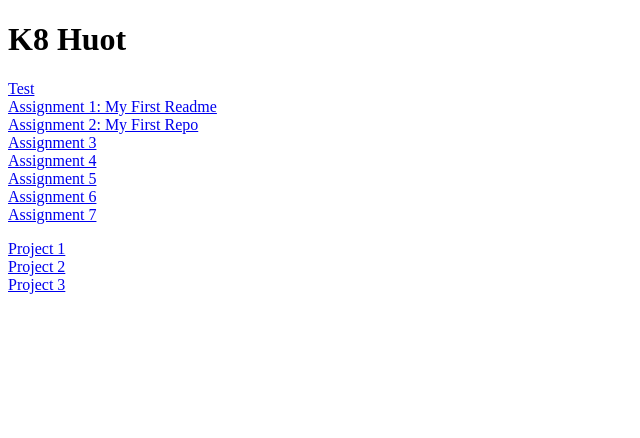
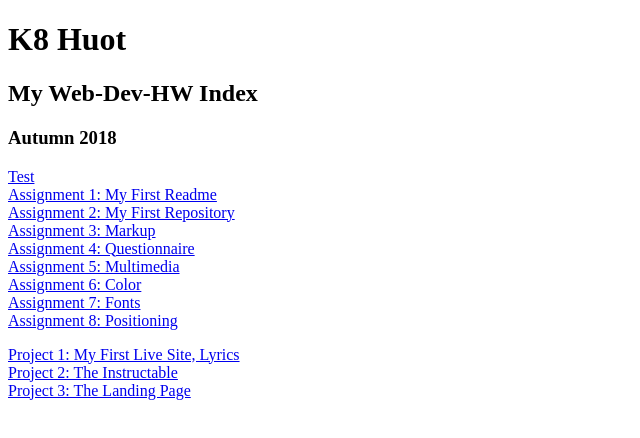
Before and after one commit to k8huot14/web-dev-hw, a plain HTML site: page index.html in a window 1280 px wide. Shown: the whole page, without its empty margins (0-640 px from the left). Drawn offline with Linux system fonts and the light colour scheme.

Commit message:
Updated main live site Index

```diff
--- a/index.html
+++ b/index.html
@@ -5,26 +5,28 @@
   </head>
 
   <body>
-    <!-- All of your body content goes between these two <body> tags. -->
+
     <h1>K8 Huot</h1>
 
-    <h2></h2>
+    <h2>My Web-Dev-HW Index</h2>
+    <h3>Autumn 2018</h3>
 
     <p>
       <a href="./test/about.html">Test</a><br />
       <a href="./README.md">Assignment 1: My First Readme</a><br />
-      <a href="./assignment-2">Assignment 2: My First Repo</a><br />
-      <a href="./assignment-3">Assignment 3</a><br />
-      <a href="./assignment-4">Assignment 4</a><br />
-      <a href="./assignment-5">Assignment 5</a><br />
-      <a href="./assignment-6">Assignment 6</a><br />
-      <a href="assignment-7">Assignment 7</a>
+      <a href="./assignment-2">Assignment 2: My First Repository</a><br />
+      <a href="./assignment-3">Assignment 3: Markup</a><br />
+      <a href="./assignment-4">Assignment 4: Questionnaire</a><br />
+      <a href="./assignment-5">Assignment 5: Multimedia</a><br />
+      <a href="./assignment-6">Assignment 6: Color</a><br />
+      <a href="./assignment-7">Assignment 7: Fonts</a><br />
+      <a href="./assignment-8">Assignment 8: Positioning</a>
     </p>
 
     <p>
-      <a href="./project-1">Project 1</a><br />
-      <a href="./project-2">Project 2</a><br />
-      <a href="./project-3">Project 3</a>
+      <a href="./project-1">Project 1: My First Live Site, Lyrics</a><br />
+      <a href="./project-2">Project 2: The Instructable</a><br />
+      <a href="./project-3">Project 3: The Landing Page</a>
     </p>
 
   </body>
```
